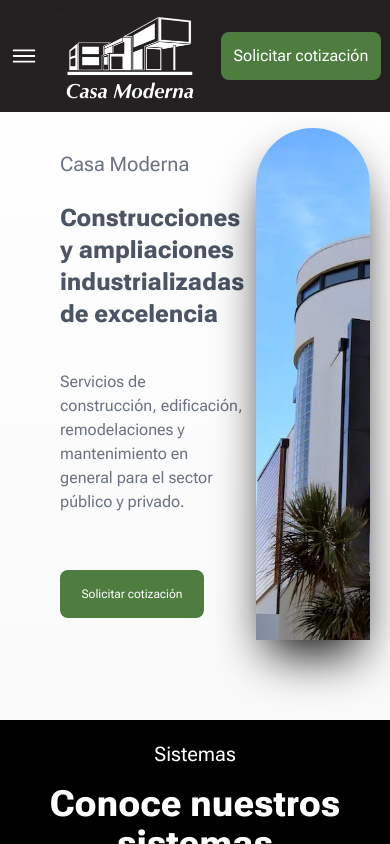
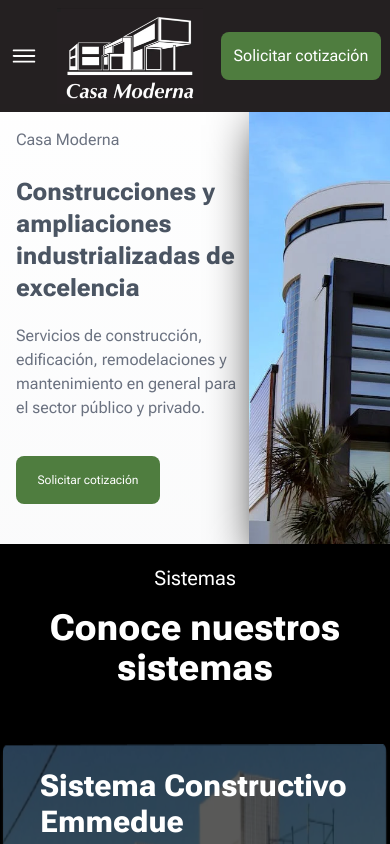
Before and after one commit to MartinAndreani/casa-moderna-proyecto-real, a React (Vite) app: page / in a window 390 px wide. Shown: the top 844 px of the page. Built offline with nearby package versions, Linux system fonts and the light colour scheme.

Commit message:
fix mobile version home

```diff
--- a/src/components/Home/BannerHome/BannerHome.jsx
+++ b/src/components/Home/BannerHome/BannerHome.jsx
@@ -2,12 +2,11 @@ import ButtonGetInfo from "../../common/ButtonGetInfo/ButtonGetInfo";
 
 const BannerHome = () => {
 	return (
-		// <section className="flex flex-row  gap-3 lg:gap-14 ml-5 lg:ml-[5rem] pt-32 py-24 pr-5 " id="home">
-		<section className="flex flex-row  gap-3 lg:gap-14 ml-5 lg:ml-[5rem] pr-5 lg:pt-24 pt-32 pb-20 lg:pl-5" id="home">
-			<div className="flex flex-col justify-center gap-10 lg:basis-3/4 w-96 ml-10 text-left lg:pt-14">
-				<p className="text-gray-500 text-xl -mb-4">Casa Moderna</p>
+		<section className="flex flex-row  gap-3 lg:gap-14 -ml-5 lg:ml-[5rem] lg:pr-5 lg:pt-24 pt-32 lg:pb-20 pb-10 lg:pl-5 h- lg:h-auto " id="home">
+			<div className="flex flex-col justify-center gap-10 lg:basis-3/4 w-80 ml-9 lg:ml-10 text-left lg:pt-14">
+				<p className="text-gray-500 lg:text-xl -mb-4">Casa Moderna</p>
 				<div className="flex flex-col gap-10">
-					<h1 className="lg:text-5xl text-2xl  font-extrabold text-gray-600 lg:leading-[1.11]">
+					<h1 className="lg:text-5xl text-2xl  font-extrabold text-gray-600 lg:leading-[1.11] -mb-5 lg:mb-auto">
 						Construcciones y ampliaciones industrializadas de excelencia
 					</h1>
 					<p className="text-gray-500 mb-4 lg:text-xl lg:w-[27rem]">
@@ -17,11 +16,11 @@ const BannerHome = () => {
 				</div>
 				<div>
 					<a target='_blank' href="https://wa.link/hlvljp">
-					<ButtonGetInfo msg={"Solicitar cotización"} addStyle={"w-36 lg:w-60 h-12 lg:h-14 text-xs md:text-xl"} />
+					<ButtonGetInfo msg={"Solicitar cotización"} addStyle={"w-36 lg:w-60 h-12 lg:h-14 text-xs md:text-xl -mt-5 lg:mt-auto"} />
 					</a>
 				</div>
 			</div>
-			<div className="pt-1.5 bg-home h-[32rem] w-96 lg:w-[42rem] rounded-t-[12.5rem] shadow-2xl shadow-black bg-cover lg:mt-16 lg:mr-28"></div>
+			<div className="lg:pt-1.5 bg-home lg:h-[32rem] w-[50%] lg:w-[42rem] lg:rounded-t-[12.5rem] shadow-2xl shadow-black bg-cover lg:mt-16 lg:mr-28 -my-10"></div>
 		</section>
 	);
 };
```
